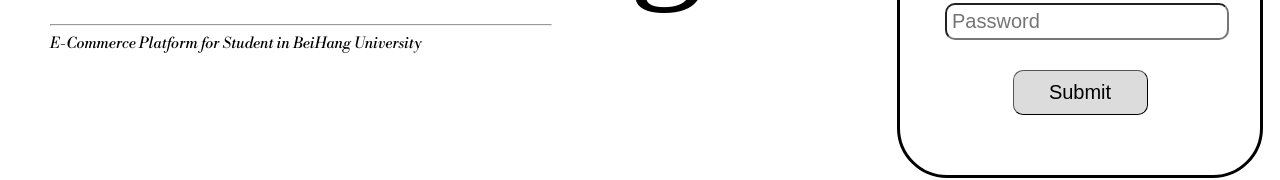
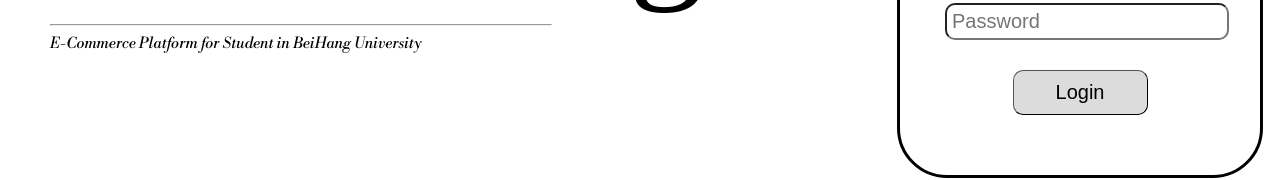
Before and after one commit to xian-hang/xianhang-web, a React (Create React App) app: page / in a window 1280 px wide. Shown: the part 462-642 px from the top of the page. Built offline with nearby package versions, Linux system fonts and the light colour scheme; a web font is replaced by a local one.

Commit message:
change submit to login button in SignIn

```diff
--- a/src/SignIn.js
+++ b/src/SignIn.js
@@ -82,7 +82,7 @@ function SignIn() {
 
                             <div className="align-center-div">
                                 <Button className="form-submit-button" onSubmit={login}>
-                                    Submit
+                                    Login
                                 </Button>
                             </div>
 
```
